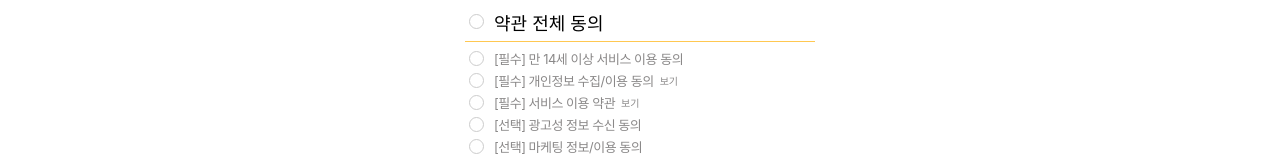
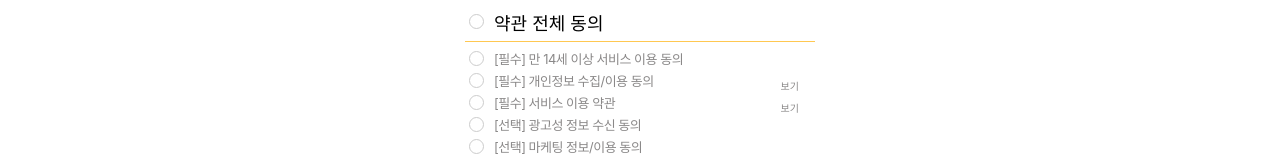
Before and after one commit to Likelion-at-SMWU-12th/DreamPatissier-Client, a React (Create React App) app in the folder dream/: page /accounts/signup in a window 1280 px wide. Shown: the part 713-879 px from the top of the page. Built offline with nearby package versions, Linux system fonts and the light colour scheme.

Commit message:
[Style] Login.js CSS 수정

```diff
--- a/dream/src/components/CheckBox.jsx
+++ b/dream/src/components/CheckBox.jsx
@@ -84,7 +84,6 @@ const Checkbox = ({ allChecked, setAllChecked }) => {
           [필수] 만 14세 이상 서비스 이용 동의
         </SmallCheck>
       </CheckboxItem>
-      <PopBox>
       <CheckboxItem>
         <StyledCheck
           type="checkbox"
@@ -100,11 +99,9 @@ const Checkbox = ({ allChecked, setAllChecked }) => {
           className="terms-button"
           onClick={() => openPopup("개인정보 수집/이용 동의", <TermP />)}
         >
-            <SeeSpan>보기</SeeSpan>
+          보기
         </SeeButton>
       </CheckboxItem>
-      </PopBox>
-      <PopBox>
       <CheckboxItem>
         <StyledCheck
           type="checkbox"
@@ -112,18 +109,15 @@ const Checkbox = ({ allChecked, setAllChecked }) => {
           checked={checkList.serviceAgree}
           onChange={handleCheck}
         />
-          <SmallCheck htmlFor="serviceAgree">
-            [필수] 서비스 이용 약관
-          </SmallCheck>
+        <SmallCheck htmlFor="serviceAgree">[필수] 서비스 이용 약관</SmallCheck>
         <SeeButton
           type="button"
           className="terms-button"
           onClick={() => openPopup("서비스 이용 약관", <TermS />)}
         >
-            <SeeSpan>보기</SeeSpan>
+          보기
         </SeeButton>
       </CheckboxItem>
-      </PopBox>
       <CheckboxItem>
         <StyledCheck
           type="checkbox"
@@ -165,6 +159,7 @@ const AgreeContainer = styled.div`
 const CheckboxItem = styled.div`
   display: flex;
   align-items: center;
+  position: relative;
 `;
 
 const StyledCheck = styled.input`
@@ -205,12 +200,9 @@ const StyledLine = styled.div`
   border-bottom: var(--yellow) 1px solid;
 `;
 
-const SeeSpan = styled.span``;
-
-const PopBox = styled.div``;
-
 const SeeButton = styled.button`
-  margin-top: 0px;
+  position: absolute;
+  right: 10px;
   font-size: 10px;
   text-decoration-line: none;
   color: var(--grey);
--- a/dream/src/pages/accounts/Login.js
+++ b/dream/src/pages/accounts/Login.js
@@ -38,7 +38,7 @@ const Login = () => {
             onChange={handlePasswordChange}
           />
         </InputWrap>
-        <YellowBtn txt="로그인" type="submit" />
+        <YellowBtn txt="로그인" type="submit" width={"275px"} />
         <Guide>
           아직 회원이 아니신가요?{" "}
           <Highlight to="/accounts/signup/">회원가입하기</Highlight>
@@ -74,6 +74,7 @@ const ImgBox = styled.div`
   align-items: center;
   justify-content: center;
   margin-bottom: 20px;
+  border-radius: 5px;
 `;
 const TitleLogo = styled.img`
   width: 185px;
@@ -88,6 +89,8 @@ const InputWrap = styled.div`
   align-items: center;
   justify-content: center;
   margin-bottom: 20px;
+  border-radius: 5px;
+  border: 1.5px solid #d9d9d9;
 `;
 
 const InputBox = styled.input`
@@ -95,7 +98,6 @@ const InputBox = styled.input`
   line-height: 0;
   width: 250px;
   height: 40px;
-  border-radius: 2px;
   padding: 5px 10px;
   font-size: 14px;
 `;
```
Lines whose indentation alone changed are shown as unchanged.
